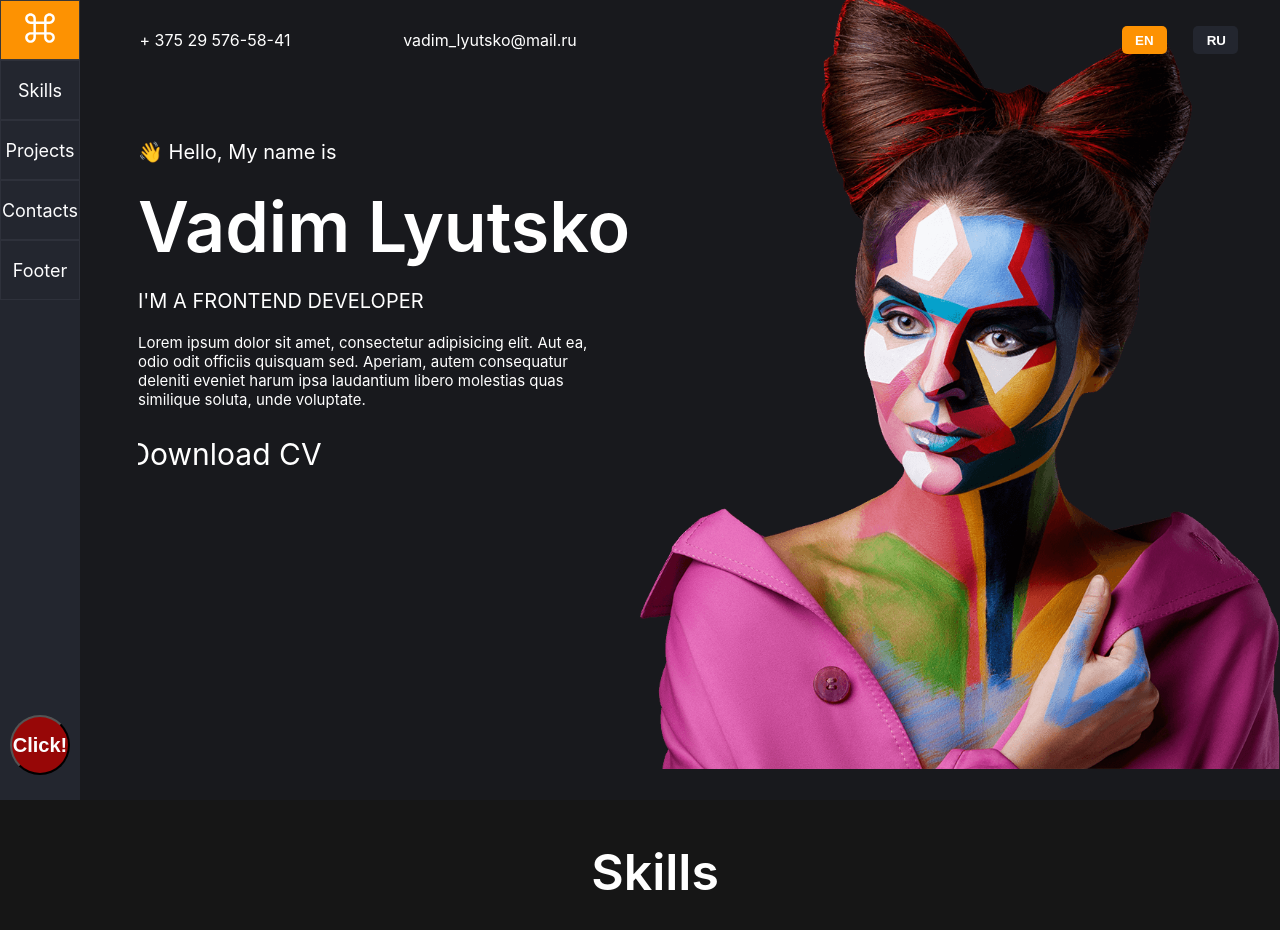
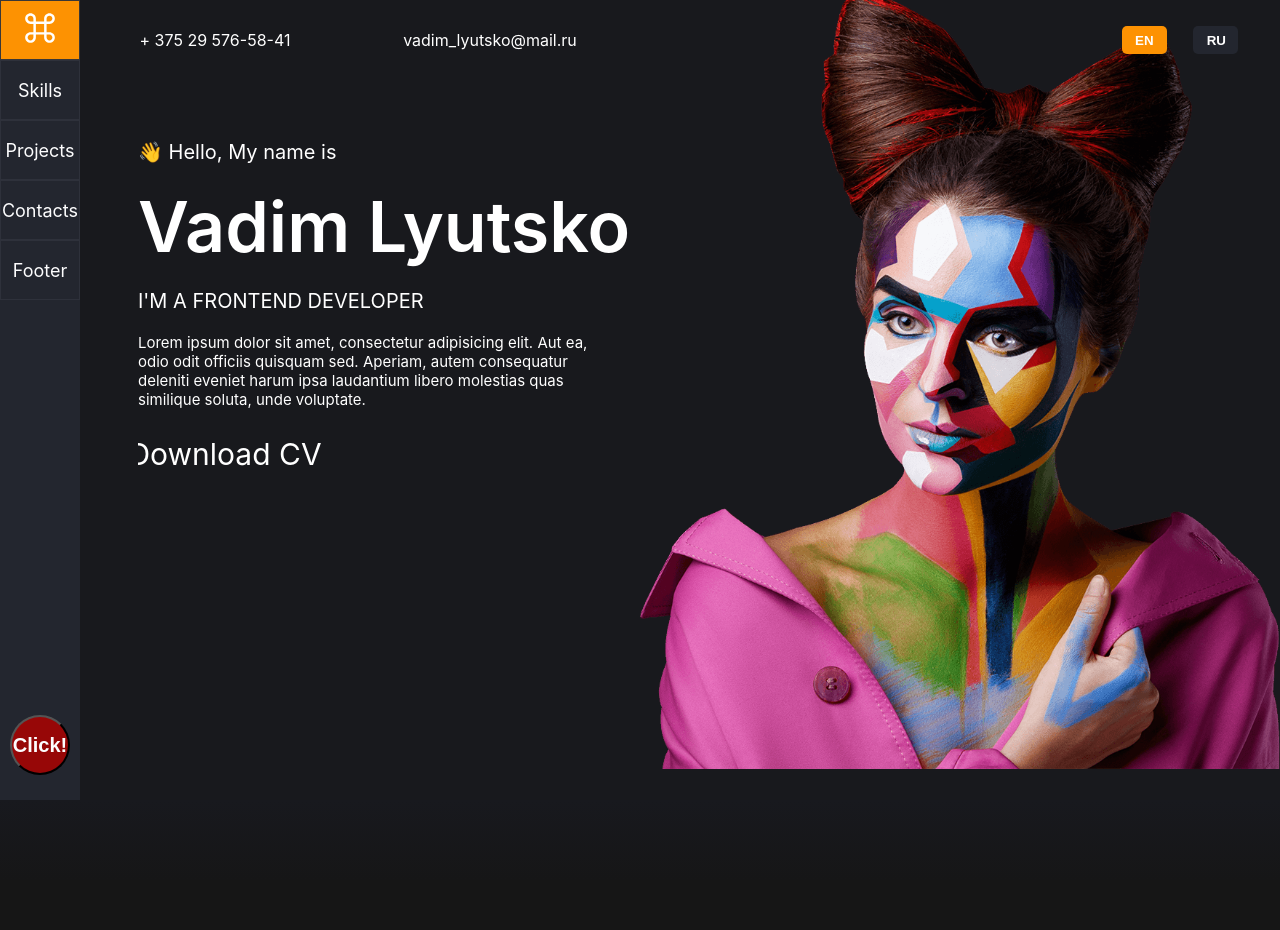
Before and after one commit to VadimLyutsko/Portfolio, a React (Create React App) app: page / in a window 1280 px wide. Shown: the top 930 px of the page. Built offline with nearby package versions, Linux system fonts and the light colour scheme.

Commit message:
Added CSS transitions

```diff
--- a/src/main/Main.module.css
+++ b/src/main/Main.module.css
@@ -1,8 +1,16 @@
-.main {
+.main90 {
     width: 100%;
     height: 100vh;
     --tw-bg-opacity: 1;
     background-color: rgb(24 25 29 / var(--tw-bg-opacity));
+    display: flex;
+}
+
+.main10 {
+    width: 100%;
+    height: 10vh;
+    background: rgb(22,22,23);
+    background: linear-gradient(0deg, rgba(22,22,23,1) 0%, rgba(24,25,30,1) 100%);
     display: flex;
 }
 
--- a/src/main/Main.tsx
+++ b/src/main/Main.tsx
@@ -11,7 +11,8 @@ export const Main:React.FC<MainPropsType> = ({currentLocale}) => {
     const lastTitleClassName =  currentLocale === 'en-US' ? style.titleEn :style.titleRu
 
     return (
-        <div className={style.main}>
+        <>
+        <div className={style.main90}>
             <div className={style.container}>
                 {/*<h6>👋 Hello, My name is</h6>*/}
                 <h6><FormattedMessage id="hello_to"/></h6>
@@ -51,5 +52,7 @@ export const Main:React.FC<MainPropsType> = ({currentLocale}) => {
             {/*    <img src="https://i.pinimg.com/736x/a7/94/50/a79450796ef296bf93ef60971239a72f--beautiful-places.jpg" alt=""/>*/}
             {/*</div>*/}
         </div>
+            <div className={style.main10}></div>
+        </>
     );
 };
```
